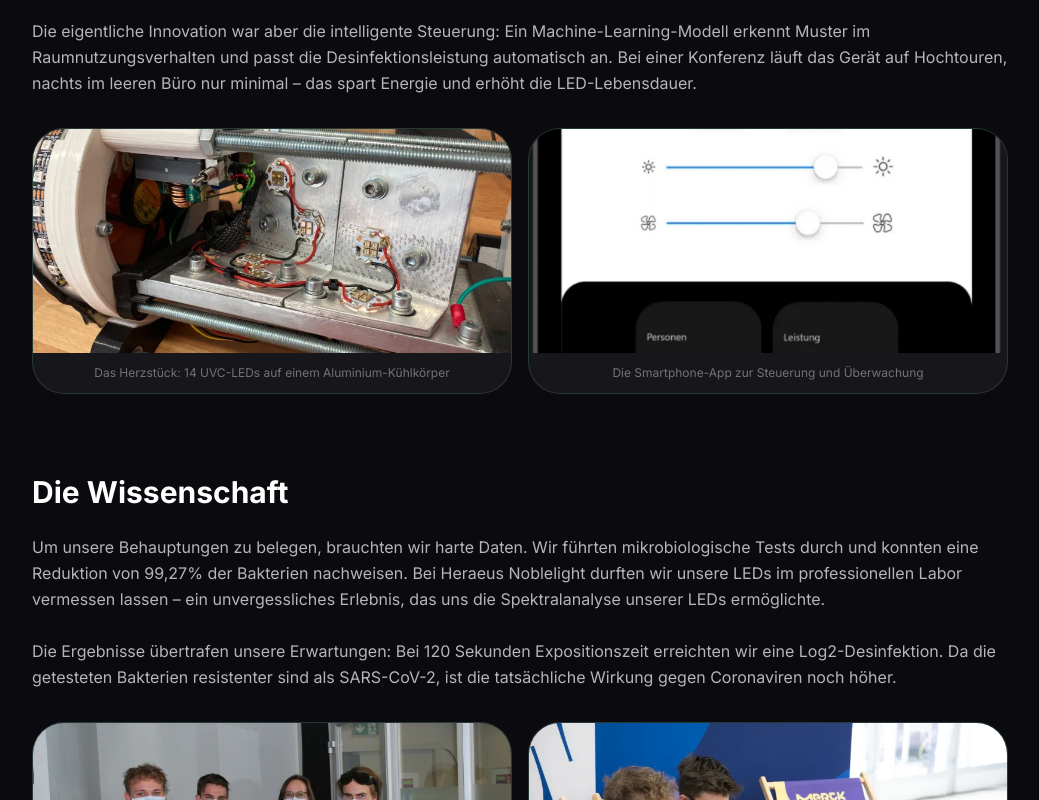
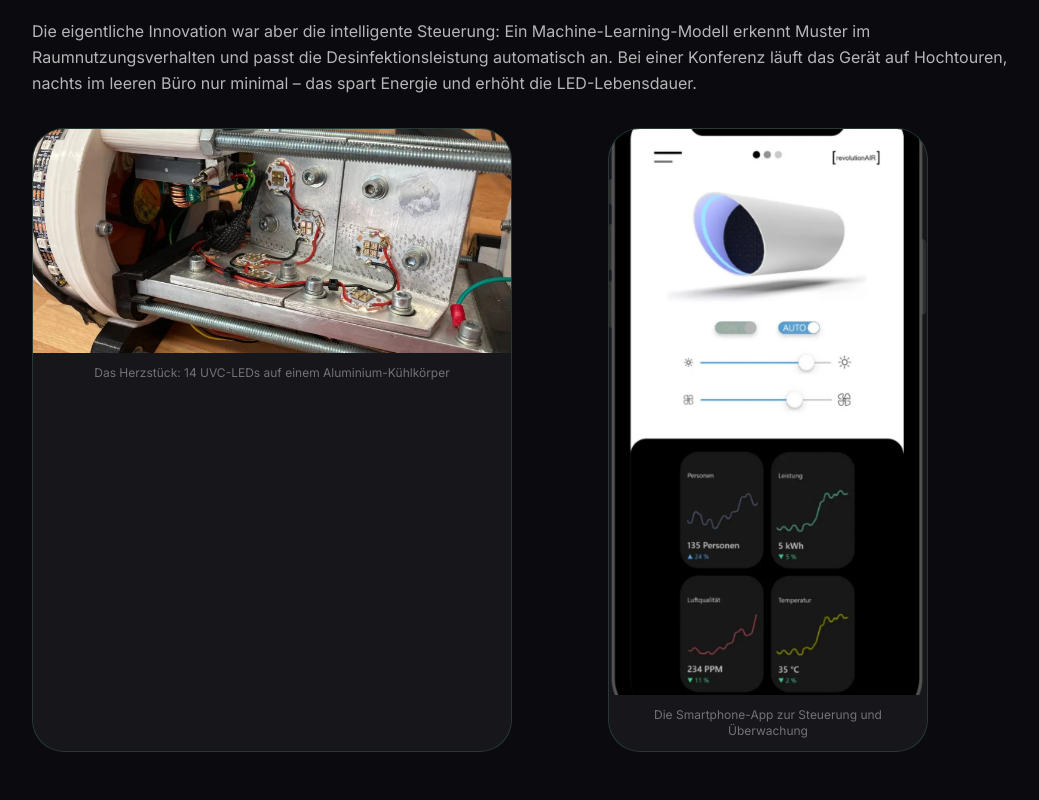
Before and after one commit to gratisCobalt/dominikhein.de, a React (Vite) app: page /projekt/revolutionair in a window 1280 px wide. Shown: the part 2740-3540 px from the top of the page, without its empty margins (120-1159 px from the left). Built offline with nearby package versions, Linux system fonts and the light colour scheme.

Commit message:
fix: portrait format for app screenshot, update PDF button text

```diff
--- a/src/data/revolutionairData.ts
+++ b/src/data/revolutionairData.ts
@@ -22,6 +22,7 @@ export interface GalleryImage {
   src: string
   alt: string
   caption: string
+  isPortrait?: boolean
 }
 
 export interface StorySection {
@@ -68,7 +69,7 @@ Die Idee: UVC-Licht zur Desinfektion von Raumluft. Aber nicht mit den klobigen,
 Die eigentliche Innovation war aber die intelligente Steuerung: Ein Machine-Learning-Modell erkennt Muster im Raumnutzungsverhalten und passt die Desinfektionsleistung automatisch an. Bei einer Konferenz läuft das Gerät auf Hochtouren, nachts im leeren Büro nur minimal – das spart Energie und erhöht die LED-Lebensdauer.`,
     images: [
       { src: nahaufnahme, alt: 'Nahaufnahme des Luftdesinfektionsgeräts', caption: 'Das Herzstück: 14 UVC-LEDs auf einem Aluminium-Kühlkörper' },
-      { src: appScreenshot, alt: 'revolutionAIR App Screenshot', caption: 'Die Smartphone-App zur Steuerung und Überwachung' },
+      { src: appScreenshot, alt: 'revolutionAIR App Screenshot', caption: 'Die Smartphone-App zur Steuerung und Überwachung', isPortrait: true },
     ],
   },
   {
--- a/src/pages/RevolutionairPage.tsx
+++ b/src/pages/RevolutionairPage.tsx
@@ -1,6 +1,6 @@
 import { Link } from 'react-router-dom'
 import { motion } from 'framer-motion'
-import { ArrowLeft, Download } from 'lucide-react'
+import { ArrowLeft, ExternalLink } from 'lucide-react'
 import { Navigation } from '../components/Navigation'
 import { Footer } from '../components/Footer'
 import { revolutionairStory, revolutionairTechSpecs, revolutionairImages } from '../data/revolutionairData'
@@ -153,12 +153,12 @@ export function RevolutionairPage() {
                       whileInView={{ opacity: 1, scale: 1 }}
                       viewport={{ once: true }}
                       transition={{ delay: imageIndex * 0.1 }}
-                      className="rounded-xl overflow-hidden bg-glass-bg border border-glass-border"
+                      className={`rounded-xl overflow-hidden bg-glass-bg border border-glass-border ${image.isPortrait ? 'max-w-xs mx-auto' : ''}`}
                     >
                       <img
                         src={image.src}
                         alt={image.alt}
-                        className="w-full h-48 md:h-56 object-cover"
+                        className={`w-full object-cover ${image.isPortrait ? 'aspect-[9/16]' : 'h-48 md:h-56'}`}
                       />
                       {image.caption && (
                         <figcaption className="p-3 text-xs text-text-muted text-center">
@@ -190,8 +190,8 @@ export function RevolutionairPage() {
               rel="noopener noreferrer"
               className="inline-flex items-center gap-2 px-6 py-3 bg-accent text-bg-primary font-semibold rounded-full hover:bg-accent-glow transition-colors"
             >
-              <Download className="w-4 h-4" />
-              Schriftliche Arbeit herunterladen (PDF)
+              <ExternalLink className="w-4 h-4" />
+              Schriftliche Arbeit ansehen
             </a>
           </motion.section>
 
```
